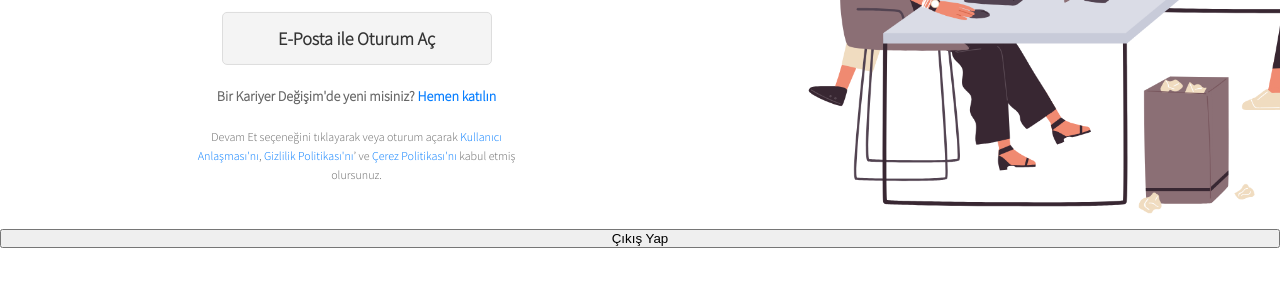
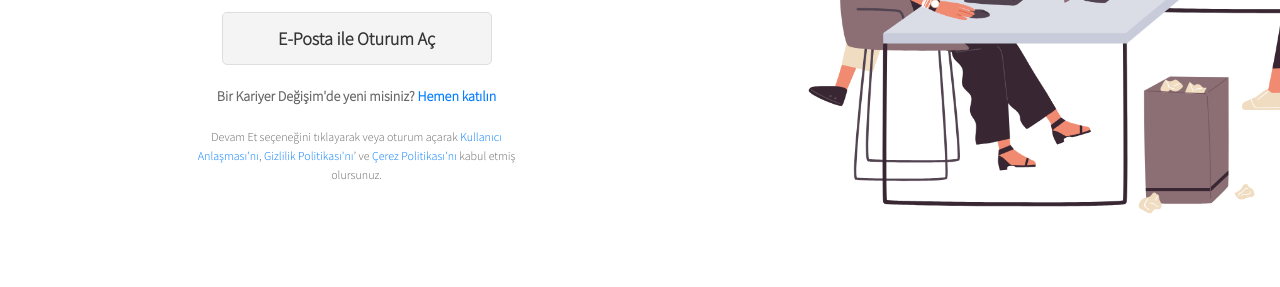
Before and after one commit to canasina/canasina.github.io, a plain HTML site: page index.html in a window 1280 px wide. Shown: the part 463-750 px from the top of the page. Drawn offline with Linux system fonts and the light colour scheme.

Commit message:
Update index.html

```diff
--- a/index.html
+++ b/index.html
@@ -88,6 +88,6 @@
 
 </script>
 <body><img src="1.png" class="image-style"> </body>
-<button onclick="logout()">Çıkış Yap</button>
+
 
 <style>
```
